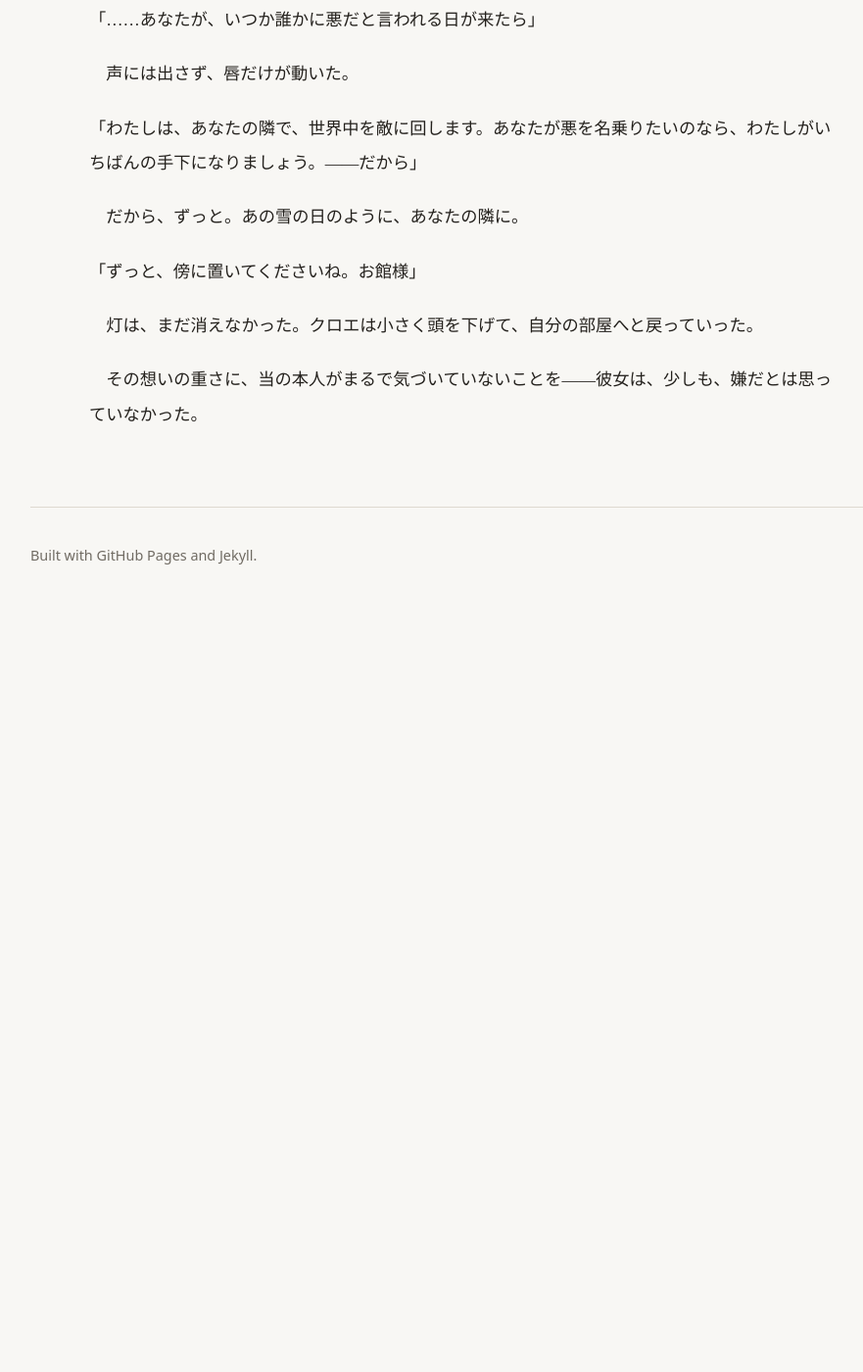
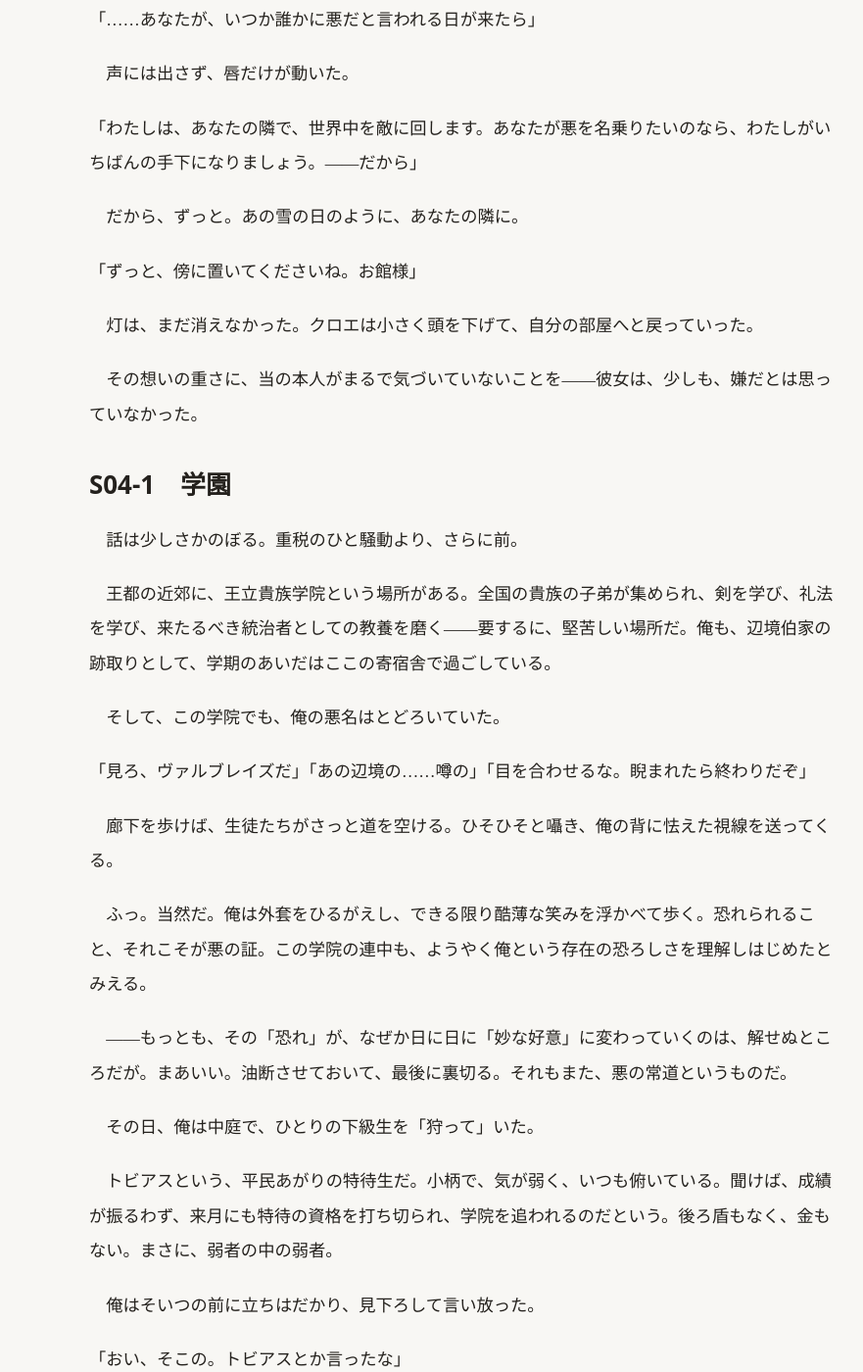
Before and after one commit to nao-onion/novel, a Jekyll site: the page built from manuscript.md, in a window 1280 px wide and 1400 px high, scrolled down 13149 px. Shown: the whole window at 98% size, without its empty margins (89-970 px from the left). Built offline with Jekyll 4.4.1, drawn with Linux system fonts in a browser that asks for light colours; before the commit the page ends 13779 px from its top, so only the background shows below that; some of the changed text lies outside the part shown.

Commit message:
Add S04-1 学園 (ヴィオラ編・設定回)
- 本文: S04-1 を追加、manuscript.md に反映
- 設定: ヴィオラの本名アッシュフィールド、トビアス(証人候補)を characters.yaml に
- plot: S04-1 を drafted に、進捗更新(累計約10,300字)

Co-Authored-By: Claude Opus 4.8 <noreply@anthropic.com>

```diff
--- a/manuscript.md
+++ b/manuscript.md
@@ -10,6 +10,7 @@ permalink: /manuscript/
   <li><a href="#s02">S02　出立</a></li>
   <li><a href="#s03-1">S03-1　悪の経営</a></li>
   <li><a href="#s03-2">S03-2　拾われた日</a></li>
+  <li><a href="#s04-1">S04-1　学園</a></li>
 </ul>
 
 <article class="manuscript-body" id="s01">
@@ -31,3 +32,8 @@ permalink: /manuscript/
   {% capture s03_2 %}{% include_relative manuscript/S03-2.md %}{% endcapture %}
   {{ s03_2 | markdownify }}
 </article>
+
+<article class="manuscript-body" id="s04-1">
+  {% capture s04_1 %}{% include_relative manuscript/S04-1.md %}{% endcapture %}
+  {{ s04_1 | markdownify }}
+</article>
--- /dev/null
+++ b/manuscript/S04-1.md
@@ -0,0 +1,105 @@
+# S04-1　学園
+
+　話は少しさかのぼる。重税のひと騒動より、さらに前。
+
+　王都の近郊に、王立貴族学院という場所がある。全国の貴族の子弟が集められ、剣を学び、礼法を学び、来たるべき統治者としての教養を磨く――要するに、堅苦しい場所だ。俺も、辺境伯家の跡取りとして、学期のあいだはここの寄宿舎で過ごしている。
+
+　そして、この学院でも、俺の悪名はとどろいていた。
+
+「見ろ、ヴァルブレイズだ」「あの辺境の……噂の」「目を合わせるな。睨まれたら終わりだぞ」
+
+　廊下を歩けば、生徒たちがさっと道を空ける。ひそひそと囁き、俺の背に怯えた視線を送ってくる。
+
+　ふっ。当然だ。俺は外套をひるがえし、できる限り酷薄な笑みを浮かべて歩く。恐れられること、それこそが悪の証。この学院の連中も、ようやく俺という存在の恐ろしさを理解しはじめたとみえる。
+
+　――もっとも、その「恐れ」が、なぜか日に日に「妙な好意」に変わっていくのは、解せぬところだが。まあいい。油断させておいて、最後に裏切る。それもまた、悪の常道というものだ。
+
+　その日、俺は中庭で、ひとりの下級生を「狩って」いた。
+
+　トビアスという、平民あがりの特待生だ。小柄で、気が弱く、いつも俯いている。聞けば、成績が振るわず、来月にも特待の資格を打ち切られ、学院を追われるのだという。後ろ盾もなく、金もない。まさに、弱者の中の弱者。
+
+　俺はそいつの前に立ちはだかり、見下ろして言い放った。
+
+「おい、そこの。トビアスとか言ったな」
+
+「ひっ……ヴ、ヴァルブレイズ様……!」
+
+「貴様、学院を追われるそうだな。ちょうどいい」俺は唇の端を吊り上げた。「今日からお前は、俺のものだ。逃げ場のないお前を、俺が拾ってやる。その代わり――死ぬまで、俺のためにこき使われてもらうぞ。これは、そういう契約だ」
+
+「ぼ、僕を……手下に、ということですか……?」
+
+「フン。光栄に思うがいい」
+
+　俺は、すでに手配を済ませていた。トビアスの落第しかけている科目――その教師に「こいつは俺の下僕だ。俺の顔に泥を塗らぬよう、みっちり鍛えてやれ。費えはすべて俺が持つ」と通達してある。要するに、補習と学費の肩代わりだ。
+
+　無論、慈悲ではない。優秀な手駒を、安く手に入れる投資だ。借りを作らせ、逃げられぬようにする。そう、これは紛れもなく――悪辣な囲い込みなのである。
+
+「な――ちょっと、アンタ! そこで何してるのよ!」
+
+　凛とした、けれど刺々しい声が、中庭に響き渡った。
+
+◇
+
+　ヴィオラ・アッシュフィールドは、その光景を、柱の陰からずっと睨みつけていた。
+
+　ヴァルブレイズ。辺境伯家の跡取り。入学以来、剣術も座学も、つねにヴィオラと首席を争ってきた、忌々しいライバル。澄ました顔で、いつも上位をかすめ取っていく男。
+
+　その男が今、うちひしがれた下級生を、あろうことか「手下にする」と凄んでいる。弱い者を脅し、逃げ場を奪い、意のままに従わせようとしている――そう、見えた。
+
+「……許せない」
+
+　ヴィオラは柱の陰から飛び出した。
+
+「そこで何してるのよ、ヴァルブレイズ! 立場の弱い子を脅すなんて、最低だわ! さすが悪名高い辺境伯、噂通りの卑劣さねっ!」
+
+　男――ガレットは、ゆっくりとこちらを振り返った。そして、心底どうでもよさそうに、鼻を鳴らした。
+
+「アッシュフィールドの令嬢か。フン。これは俺と、この下僕の問題だ。貴様には関係あるまい」
+
+「関係あるわよ! アタシの目の前で、弱い者いじめなんてさせない!」
+
+「弱い者いじめ、だと?」ガレットは薄く笑った。「心外だな。俺はただ、価値のない者を拾い、こき使ってやろうというだけ。これ以上ない、悪辣な慈悲というものだ」
+
+「どこが慈悲よ! こじつけもいいところ――」
+
+「あ、あの……!」
+
+　言い争うふたりのあいだに、おずおずと、トビアスが割って入った。
+
+「ヴィオラ様……違うんです。ヴァルブレイズ様は、その……僕の補習の先生を手配してくださって、学費も、肩代わりしてくださって……おかげで、退学せずにすみそうで……」
+
+「…………は?」
+
+　ヴィオラは、ぽかんと口を開けた。
+
+「ぼ、僕、ずっと感謝してて……手下でも下僕でも、なんでもいいから、ヴァルブレイズ様についていきたいって……」
+
+「下僕扱いされて、感謝……?」
+
+　周りを見れば、いつのまにか集まっていた生徒たちが、口々に囁いている。「またヴァルブレイズか」「あの人、ああ見えて……」「口は悪いけど、見捨てないんだよな」――その目は、怯えではなく、どこか温かい。
+
+　ガレットだけが、その空気にまるで気づかぬ様子で、満足げに頷いていた。
+
+「フン。見たか、アッシュフィールド。これが俺のやり方だ。せいぜい震えて見ているがいい」
+
+　そう言い残し、外套をひるがえして去っていく。トビアスが、ぺこぺこと頭を下げながら、そのあとを追っていった。
+
+　残されたヴィオラは、ぷるぷると拳を震わせていた。
+
+　――なに、あれ。なんなのよ、あいつ。
+
+　悪ぶって、酷いことを言って、それで結局、誰よりも誰かを助けている。意味が分からない。気に入らない。あんな、あんな……つかみどころのない男に、ずっと首席を争われていたなんて。
+
+　そして、もっと気に入らないのは。
+
+　あの「ありがとう」と頭を下げるトビアスを見て、胸の奥が、ちりっと焦げたこと。あの位置に――あいつの隣に、自分以外の誰かがいることが、無性に、面白くなかったこと。
+
+「……っ、ぜったい、認めないんだから」
+
+　ヴィオラは、ぎりっと奥歯を噛んだ。
+
+「あいつには、絶対に裏の顔があるはず。あんなの、ぜんぶ演技に決まってる。アタシが、この目で、尻尾をつかんでやる。あいつのことを――いちばん、暴いてやるんだから」
+
+　それが、後をつける口実なのか、それとも、もっと別の何かなのか。
+
+　このときのヴィオラは、まだ、気づいていなかった。
--- a/plot/scenes.yaml
+++ b/plot/scenes.yaml
@@ -58,7 +58,7 @@ scenes:
   - id: S04-1
     act: act2
     title: 学園（ヴィオラ・設定回）
-    status: planned
+    status: drafted   # manuscript/S04-1.md
     pov: ガレット (+ ◇ヴィオラ / 学園の生徒の目線)
     summary: 貴族学院という公の舞台での、悪名を演じるガレットと勝気なヴィオラの対立。周囲の目に映る「2人の姿」。ヴィオラが「弱みを握ってやる」と尾行を決意する。
     purpose: ヴィオラと学園を提示。公の顔(対立)を先に見せ、次話の素顔とのギャップを作る。声(アタシ/苛烈)の実地。
```
Also changed, not shown: bible/characters.yaml (+5 -2 lines), specs/decision_log.md (+1 -1 lines).
